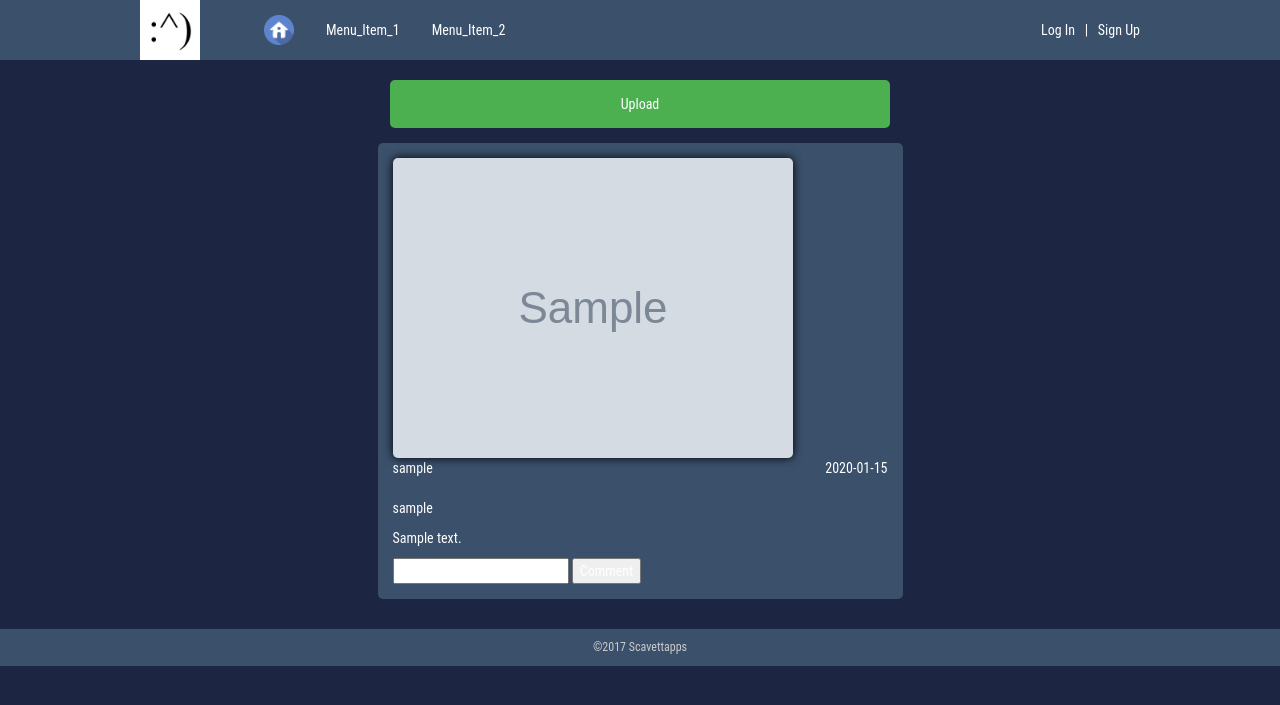
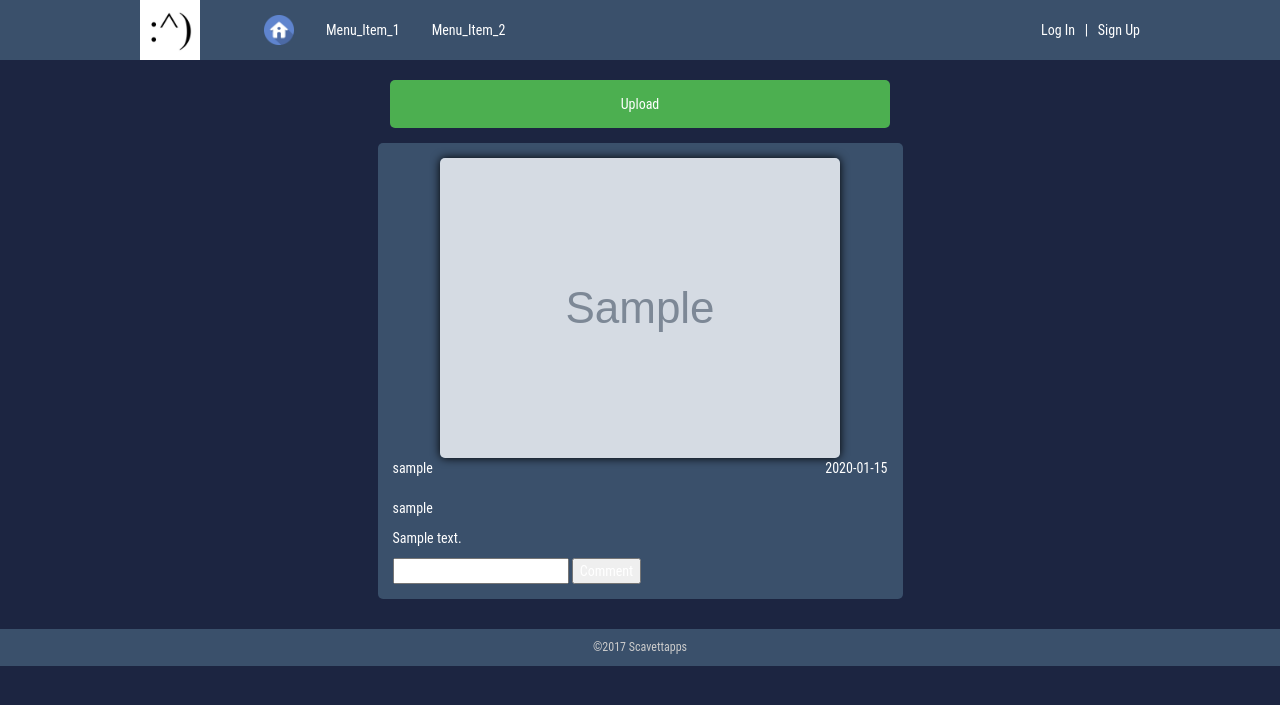
Before and after one commit to scavet64/AWP-Image-Sharing-Website, a PHP site: page / in a window 1280 px wide. Shown: the top 705 px of the page. Run offline with PHP 8.4, Linux system fonts and the light colour scheme; tables that the repository leaves empty hold one stand-in row (values such as "Sample post"); grey boxes marked "Sample" are stand-in pictures; data that the repository does not hold is empty; some libraries are stand-ins or nearby versions.

Commit message:
center photos

```diff
--- a/photo_display_gen.php
+++ b/photo_display_gen.php
@@ -19,7 +19,9 @@ include_once("comment_controller.php");
 		$photoOwner = $row["username"];
 
 		$containerString .= '<div class="photoContainer">
-    <img src="'.$filelocation.'" id="photoID'.$id.'" class="displayImages" ></img>
+		<div style="margin:auto;">
+    		<img src="'.$filelocation.'" id="photoID'.$id.'" class="displayImages" ></img>
+    	</div>
     <div style="height:30px;">
         <p id="description" class="pictureOwner">'.$photoOwner.'</p>
         <p id="description" class="uploadDate">'.$uploaddate.'</p>
--- a/style/style.css
+++ b/style/style.css
@@ -264,14 +264,16 @@ body { margin: 0px; font-family: Tahoma, Geneva, sans-serif; font-size: 14px; }
 	box-shadow: 0px 0px 10px #000;
 	border-color: white;
 	border-radius: 5px;
+	margin: auto;
+	display:block;
 }
 .photoContainer{
-	margin-top: 15px;
 	padding: 15px;
 	background-color: #3A506B;
 	border-radius: 5px;
 	width:525px;
 	margin: auto;
+	margin-top: 15px;
 }
 .descriptionText{
 	margin-top: 10px;
```
